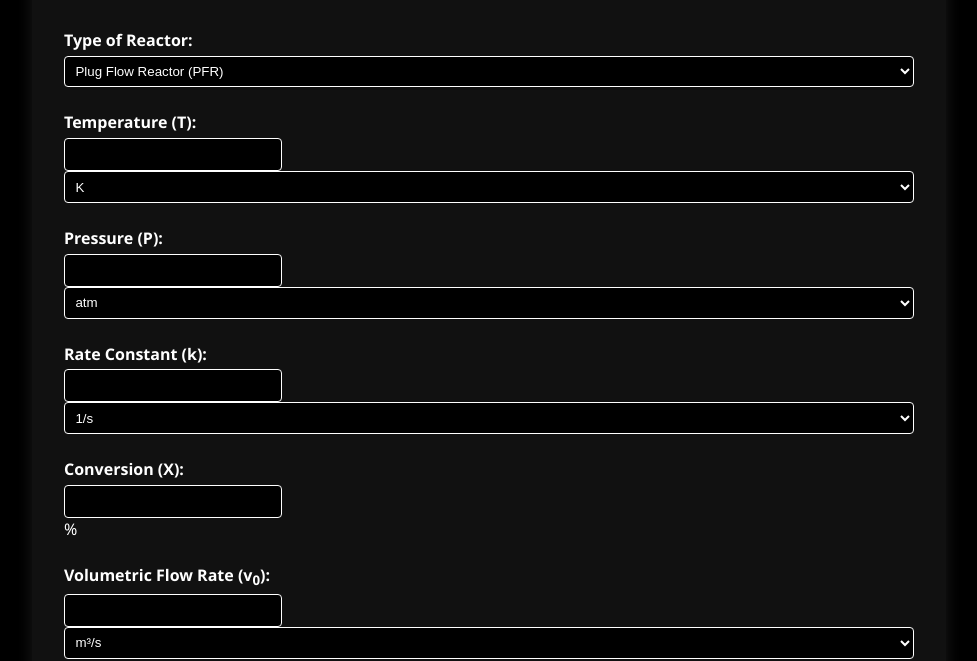
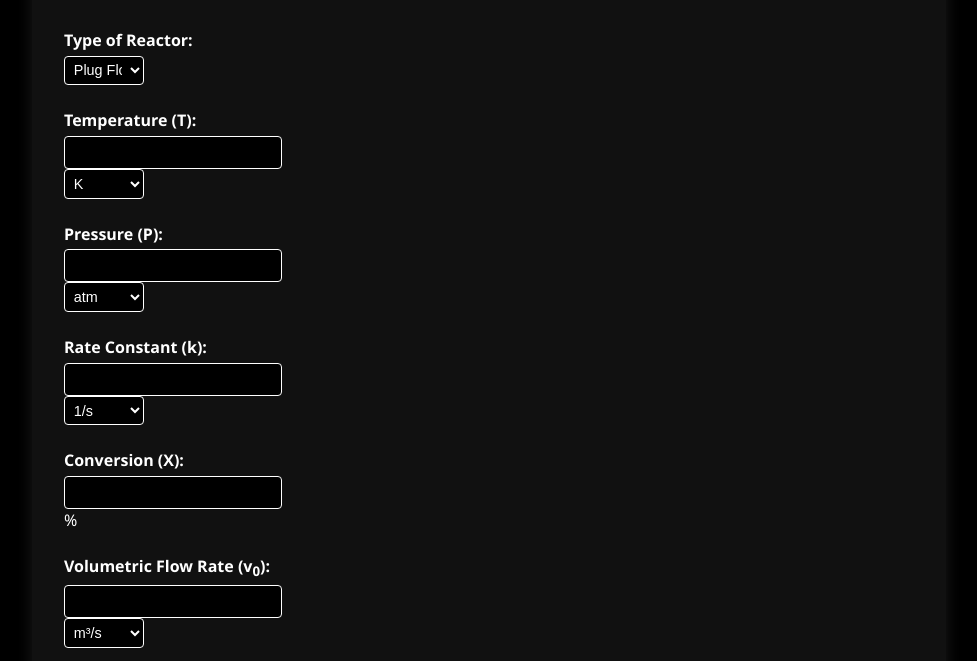
Before and after one commit to kusira623ate/cll122_demo, a plain HTML site: page index.html in a window 1280 px wide. Shown: the part 175-836 px from the top of the page, without its empty margins (151-1128 px from the left). Drawn offline with Linux system fonts and the light colour scheme.

Commit message:
Update styles.css

```diff
--- a/styles.css
+++ b/styles.css
@@ -44,8 +44,9 @@ label {
 
 .input-row {
   display: flex;
+  align-items: center;
   gap: 0.5rem;
-  align-items: center;
+  flex-wrap: wrap;
 }
 
 input[type="number"],
@@ -63,8 +64,10 @@ select {
   color: #fff;
   border: 1px solid #fff;
   border-radius: 4px;
-  padding: 0.4rem;
-  min-width: 65px;
+  padding: 0.3rem;
+  font-size: 0.9rem;
+  min-width: 60px;
+  max-width: 80px;
 }
 
 button {
```
